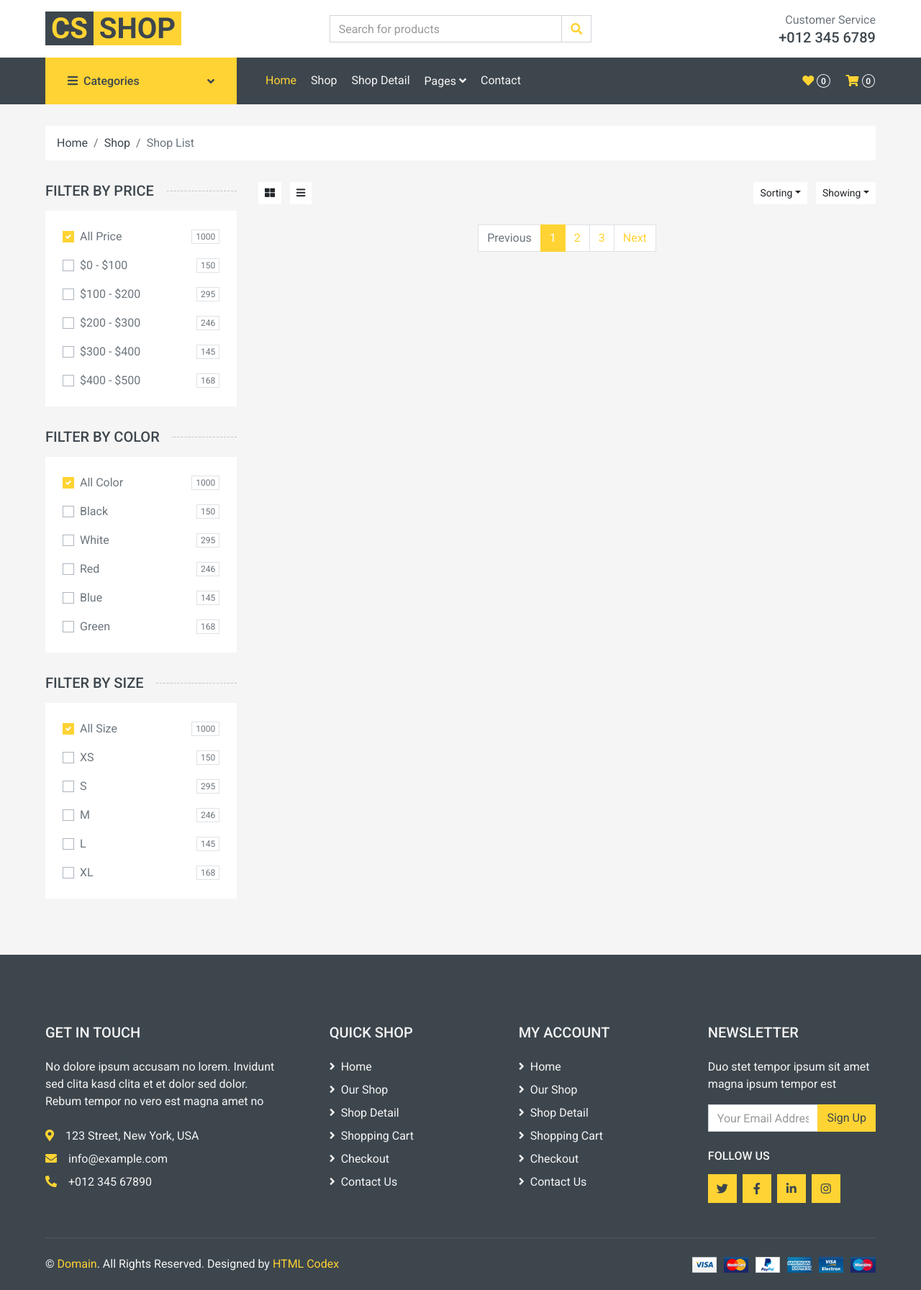
After one commit to Saifullakh1/cs-shop, a Django app: template templates/categories/detail.html in a window 1280 px wide. The commit adds this page. Shown: the whole page at 72% size. Run offline with Django 5.2, Linux system fonts and the light colour scheme; the template is opened without the code that fills it, so the values that code supplies are empty; some libraries are stand-ins or nearby versions.

Commit message:
categories

```diff
--- a/apps/categories/urls.py
+++ b/apps/categories/urls.py
@@ -1,6 +1,7 @@
 from django.urls import path
-from .views import categories
+from .views import categories, category_detail
 
 urlpatterns = [
-    path('categories', categories, name='category-list')
+    path('categories', categories, name='category-list'),
+    path('category/<int:id>', category_detail, name='category-detail')
 ]
--- a/apps/categories/views.py
+++ b/apps/categories/views.py
@@ -5,3 +5,8 @@ from .models import Category
 def categories(request):
     categories = Category.objects.all()
     return render(request, 'categories/list.html', {'categories': categories})
+
+
+def category_detail(request, id):
+    category = Category.objects.get(id=id)
+    return render(request, 'categories/detail.html', {'category': category})
--- a/apps/clothes/models.py
+++ b/apps/clothes/models.py
@@ -1,4 +1,5 @@
 from django.db import models
+from apps.categories.models import Category
 
 
 class Clothes(models.Model):
@@ -37,6 +38,10 @@ class Clothes(models.Model):
     is_active = models.BooleanField(
         default=True, verbose_name="Активный"
     )
+    category = models.ForeignKey(
+        Category, on_delete=models.CASCADE,
+        related_name="cloth_category", verbose_name="Категория"
+    )
 
     class Meta:
         verbose_name = "Одежда"
--- a/apps/clothes/views.py
+++ b/apps/clothes/views.py
@@ -1,10 +1,12 @@
 from django.shortcuts import render
 from .models import Clothes
+from apps.categories.models import Category
 
 
 def index(request):
     clothes = Clothes.objects.all()
-    return render(request, 'clothes/clothes_list.html', {'clothes': clothes})
+    categories = Category.objects.all()
+    return render(request, 'clothes/clothes_list.html', {'clothes': clothes, 'categories': categories})
 
 
 def clothes_detail(request, id):
--- /dev/null
+++ b/templates/categories/detail.html
@@ -0,0 +1,268 @@
+{% load static %}
+<!DOCTYPE html>
+<html lang="en">
+
+<head>
+    <meta charset="utf-8">
+    <title>MultiShop - Online Shop Website Template</title>
+    <meta content="width=device-width, initial-scale=1.0" name="viewport">
+    <meta content="Free HTML Templates" name="keywords">
+    <meta content="Free HTML Templates" name="description">
+
+    <!-- Favicon -->
+    <link href="{% static 'img/favicon.ico' %}" rel="icon">
+
+    <!-- Google Web Fonts -->
+    <link rel="preconnect" href="https://fonts.gstatic.com">
+    <link href="https://fonts.googleapis.com/css2?family=Roboto:wght@400;500;700&display=swap" rel="stylesheet">
+
+    <!-- Font Awesome -->
+    <link href="https://cdnjs.cloudflare.com/ajax/libs/font-awesome/5.10.0/css/all.min.css" rel="stylesheet">
+
+    <!-- Libraries Stylesheet -->
+    <link href="{% static 'lib/animate/animate.min.css' %}" rel="stylesheet">
+    <link href="{% static 'lib/owlcarousel/assets/owl.carousel.min.css' %}" rel="stylesheet">
+
+    <!-- Customized Bootstrap Stylesheet -->
+    <link href="{% static 'css/style.css' %}" rel="stylesheet">
+</head>
+
+<body>
+
+    {% include 'includes/navbar.html' %}
+
+    <!-- Breadcrumb Start -->
+    <div class="container-fluid">
+        <div class="row px-xl-5">
+            <div class="col-12">
+                <nav class="breadcrumb bg-light mb-30">
+                    <a class="breadcrumb-item text-dark" href="#">Home</a>
+                    <a class="breadcrumb-item text-dark" href="#">Shop</a>
+                    <span class="breadcrumb-item active">Shop List</span>
+                </nav>
+            </div>
+        </div>
+    </div>
+    <!-- Breadcrumb End -->
+
+
+    <!-- Shop Start -->
+    <div class="container-fluid">
+        <div class="row px-xl-5">
+            <!-- Shop Sidebar Start -->
+            <div class="col-lg-3 col-md-4">
+                <!-- Price Start -->
+                <h5 class="section-title position-relative text-uppercase mb-3"><span class="bg-secondary pr-3">Filter by price</span></h5>
+                <div class="bg-light p-4 mb-30">
+                    <form>
+                        <div class="custom-control custom-checkbox d-flex align-items-center justify-content-between mb-3">
+                            <input type="checkbox" class="custom-control-input" checked id="price-all">
+                            <label class="custom-control-label" for="price-all">All Price</label>
+                            <span class="badge border font-weight-normal">1000</span>
+                        </div>
+                        <div class="custom-control custom-checkbox d-flex align-items-center justify-content-between mb-3">
+                            <input type="checkbox" class="custom-control-input" id="price-1">
+                            <label class="custom-control-label" for="price-1">$0 - $100</label>
+                            <span class="badge border font-weight-normal">150</span>
+                        </div>
+                        <div class="custom-control custom-checkbox d-flex align-items-center justify-content-between mb-3">
+                            <input type="checkbox" class="custom-control-input" id="price-2">
+                            <label class="custom-control-label" for="price-2">$100 - $200</label>
+                            <span class="badge border font-weight-normal">295</span>
+                        </div>
+                        <div class="custom-control custom-checkbox d-flex align-items-center justify-content-between mb-3">
+                            <input type="checkbox" class="custom-control-input" id="price-3">
+                            <label class="custom-control-label" for="price-3">$200 - $300</label>
+                            <span class="badge border font-weight-normal">246</span>
+                        </div>
+                        <div class="custom-control custom-checkbox d-flex align-items-center justify-content-between mb-3">
+                            <input type="checkbox" class="custom-control-input" id="price-4">
+                            <label class="custom-control-label" for="price-4">$300 - $400</label>
+                            <span class="badge border font-weight-normal">145</span>
+                        </div>
+                        <div class="custom-control custom-checkbox d-flex align-items-center justify-content-between">
+                            <input type="checkbox" class="custom-control-input" id="price-5">
+                            <label class="custom-control-label" for="price-5">$400 - $500</label>
+                            <span class="badge border font-weight-normal">168</span>
+                        </div>
+                    </form>
+                </div>
+                <!-- Price End -->
+
+                <!-- Color Start -->
+                <h5 class="section-title position-relative text-uppercase mb-3"><span class="bg-secondary pr-3">Filter by color</span></h5>
+                <div class="bg-light p-4 mb-30">
+                    <form>
+                        <div class="custom-control custom-checkbox d-flex align-items-center justify-content-between mb-3">
+                            <input type="checkbox" class="custom-control-input" checked id="color-all">
+                            <label class="custom-control-label" for="price-all">All Color</label>
+                            <span class="badge border font-weight-normal">1000</span>
+                        </div>
+                        <div class="custom-control custom-checkbox d-flex align-items-center justify-content-between mb-3">
+                            <input type="checkbox" class="custom-control-input" id="color-1">
+                            <label class="custom-control-label" for="color-1">Black</label>
+                            <span class="badge border font-weight-normal">150</span>
+                        </div>
+                        <div class="custom-control custom-checkbox d-flex align-items-center justify-content-between mb-3">
+                            <input type="checkbox" class="custom-control-input" id="color-2">
+                            <label class="custom-control-label" for="color-2">White</label>
+                            <span class="badge border font-weight-normal">295</span>
+                        </div>
+                        <div class="custom-control custom-checkbox d-flex align-items-center justify-content-between mb-3">
+                            <input type="checkbox" class="custom-control-input" id="color-3">
+                            <label class="custom-control-label" for="color-3">Red</label>
+                            <span class="badge border font-weight-normal">246</span>
+                        </div>
+                        <div class="custom-control custom-checkbox d-flex align-items-center justify-content-between mb-3">
+                            <input type="checkbox" class="custom-control-input" id="color-4">
+                            <label class="custom-control-label" for="color-4">Blue</label>
+                            <span class="badge border font-weight-normal">145</span>
+                        </div>
+                        <div class="custom-control custom-checkbox d-flex align-items-center justify-content-between">
+                            <input type="checkbox" class="custom-control-input" id="color-5">
+                            <label class="custom-control-label" for="color-5">Green</label>
+                            <span class="badge border font-weight-normal">168</span>
+                        </div>
+                    </form>
+                </div>
+                <!-- Color End -->
+
+                <!-- Size Start -->
+                <h5 class="section-title position-relative text-uppercase mb-3"><span class="bg-secondary pr-3">Filter by size</span></h5>
+                <div class="bg-light p-4 mb-30">
+                    <form>
+                        <div class="custom-control custom-checkbox d-flex align-items-center justify-content-between mb-3">
+                            <input type="checkbox" class="custom-control-input" checked id="size-all">
+                            <label class="custom-control-label" for="size-all">All Size</label>
+                            <span class="badge border font-weight-normal">1000</span>
+                        </div>
+                        <div class="custom-control custom-checkbox d-flex align-items-center justify-content-between mb-3">
+                            <input type="checkbox" class="custom-control-input" id="size-1">
+                            <label class="custom-control-label" for="size-1">XS</label>
+                            <span class="badge border font-weight-normal">150</span>
+                        </div>
+                        <div class="custom-control custom-checkbox d-flex align-items-center justify-content-between mb-3">
+                            <input type="checkbox" class="custom-control-input" id="size-2">
+                            <label class="custom-control-label" for="size-2">S</label>
+                            <span class="badge border font-weight-normal">295</span>
+                        </div>
+                        <div class="custom-control custom-checkbox d-flex align-items-center justify-content-between mb-3">
+                            <input type="checkbox" class="custom-control-input" id="size-3">
+                            <label class="custom-control-label" for="size-3">M</label>
+                            <span class="badge border font-weight-normal">246</span>
+                        </div>
+                        <div class="custom-control custom-checkbox d-flex align-items-center justify-content-between mb-3">
+                            <input type="checkbox" class="custom-control-input" id="size-4">
+                            <label class="custom-control-label" for="size-4">L</label>
+                            <span class="badge border font-weight-normal">145</span>
+                        </div>
+                        <div class="custom-control custom-checkbox d-flex align-items-center justify-content-between">
+                            <input type="checkbox" class="custom-control-input" id="size-5">
+                            <label class="custom-control-label" for="size-5">XL</label>
+                            <span class="badge border font-weight-normal">168</span>
+                        </div>
+                    </form>
+                </div>
+                <!-- Size End -->
+            </div>
+            <!-- Shop Sidebar End -->
+
+
+            <!-- Shop Product Start -->
+            <div class="col-lg-9 col-md-8">
+                <div class="row pb-3">
+                    <div class="col-12 pb-1">
+                        <div class="d-flex align-items-center justify-content-between mb-4">
+                            <div>
+                                <button class="btn btn-sm btn-light"><i class="fa fa-th-large"></i></button>
+                                <button class="btn btn-sm btn-light ml-2"><i class="fa fa-bars"></i></button>
+                            </div>
+                            <div class="ml-2">
+                                <div class="btn-group">
+                                    <button type="button" class="btn btn-sm btn-light dropdown-toggle" data-toggle="dropdown">Sorting</button>
+                                    <div class="dropdown-menu dropdown-menu-right">
+                                        <a class="dropdown-item" href="#">Latest</a>
+                                        <a class="dropdown-item" href="#">Popularity</a>
+                                        <a class="dropdown-item" href="#">Best Rating</a>
+                                    </div>
+                                </div>
+                                <div class="btn-group ml-2">
+                                    <button type="button" class="btn btn-sm btn-light dropdown-toggle" data-toggle="dropdown">Showing</button>
+                                    <div class="dropdown-menu dropdown-menu-right">
+                                        <a class="dropdown-item" href="#">10</a>
+                                        <a class="dropdown-item" href="#">20</a>
+                                        <a class="dropdown-item" href="#">30</a>
+                                    </div>
+                                </div>
+                            </div>
+                        </div>
+                    </div>
+                    {% for cloth in category.cloth_category.all %}
+                    <div class="col-lg-4 col-md-6 col-sm-6 pb-1">
+                        <div class="product-item bg-light mb-4">
+                            <div class="product-img position-relative overflow-hidden">
+                                <img class="img-fluid w-100" src="{{ cloth.image.url }}" alt="">
+                                <div class="product-action">
+                                    <a class="btn btn-outline-dark btn-square" href=""><i class="fa fa-shopping-cart"></i></a>
+                                    <a class="btn btn-outline-dark btn-square" href=""><i class="far fa-heart"></i></a>
+                                    <a class="btn btn-outline-dark btn-square" href=""><i class="fa fa-sync-alt"></i></a>
+                                    <a class="btn btn-outline-dark btn-square" href=""><i class="fa fa-search"></i></a>
+                                </div>
+                            </div>
+                            <div class="text-center py-4">
+                                <a class="h6 text-decoration-none text-truncate" href="">{{ cloth.title }}</a>
+                                <div class="d-flex align-items-center justify-content-center mt-2">
+                                    <h5>$123.00</h5><h6 class="text-muted ml-2"><del>$123.00</del></h6>
+                                </div>
+                                <div class="d-flex align-items-center justify-content-center mb-1">
+                                    <small class="fa fa-star text-primary mr-1"></small>
+                                    <small class="fa fa-star text-primary mr-1"></small>
+                                    <small class="fa fa-star text-primary mr-1"></small>
+                                    <small class="fa fa-star text-primary mr-1"></small>
+                                    <small class="fa fa-star text-primary mr-1"></small>
+                                    <small>(99)</small>
+                                </div>
+                            </div>
+                        </div>
+                    </div>
+                    {% endfor %}
+                    <div class="col-12">
+                        <nav>
+                          <ul class="pagination justify-content-center">
+                            <li class="page-item disabled"><a class="page-link" href="#">Previous</span></a></li>
+                            <li class="page-item active"><a class="page-link" href="#">1</a></li>
+                            <li class="page-item"><a class="page-link" href="#">2</a></li>
+                            <li class="page-item"><a class="page-link" href="#">3</a></li>
+                            <li class="page-item"><a class="page-link" href="#">Next</a></li>
+                          </ul>
+                        </nav>
+                    </div>
+                </div>
+            </div>
+            <!-- Shop Product End -->
+        </div>
+    </div>
+    <!-- Shop End -->
+
+    {% include 'includes/footer.html' %}
+
+
+    <!-- Back to Top -->
+    <a href="#" class="btn btn-primary back-to-top"><i class="fa fa-angle-double-up"></i></a>
+
+
+    <!-- JavaScript Libraries -->
+    <script src="https://code.jquery.com/jquery-3.4.1.min.js"></script>
+    <script src="https://stackpath.bootstrapcdn.com/bootstrap/4.4.1/js/bootstrap.bundle.min.js"></script>
+    <script src="{% static 'lib/easing/easing.min.js' %}"></script>
+    <script src="{% static 'lib/owlcarousel/owl.carousel.min.js' %}"></script>
+
+    <!-- Contact Javascript File -->
+    <script src="{% static 'mail/jqBootstrapValidation.min.js' %}"></script>
+    <script src="{% static 'mail/contact.js' %}"></script>
+
+    <!-- Template Javascript -->
+    <script src="{% static 'js/main.js' %}"></script>
+</body>
+
+</html>
```
Also changed, not shown: templates/index.html (+15 -2 lines), apps/clothes/migrations/0004_clothes_category.py (added).
